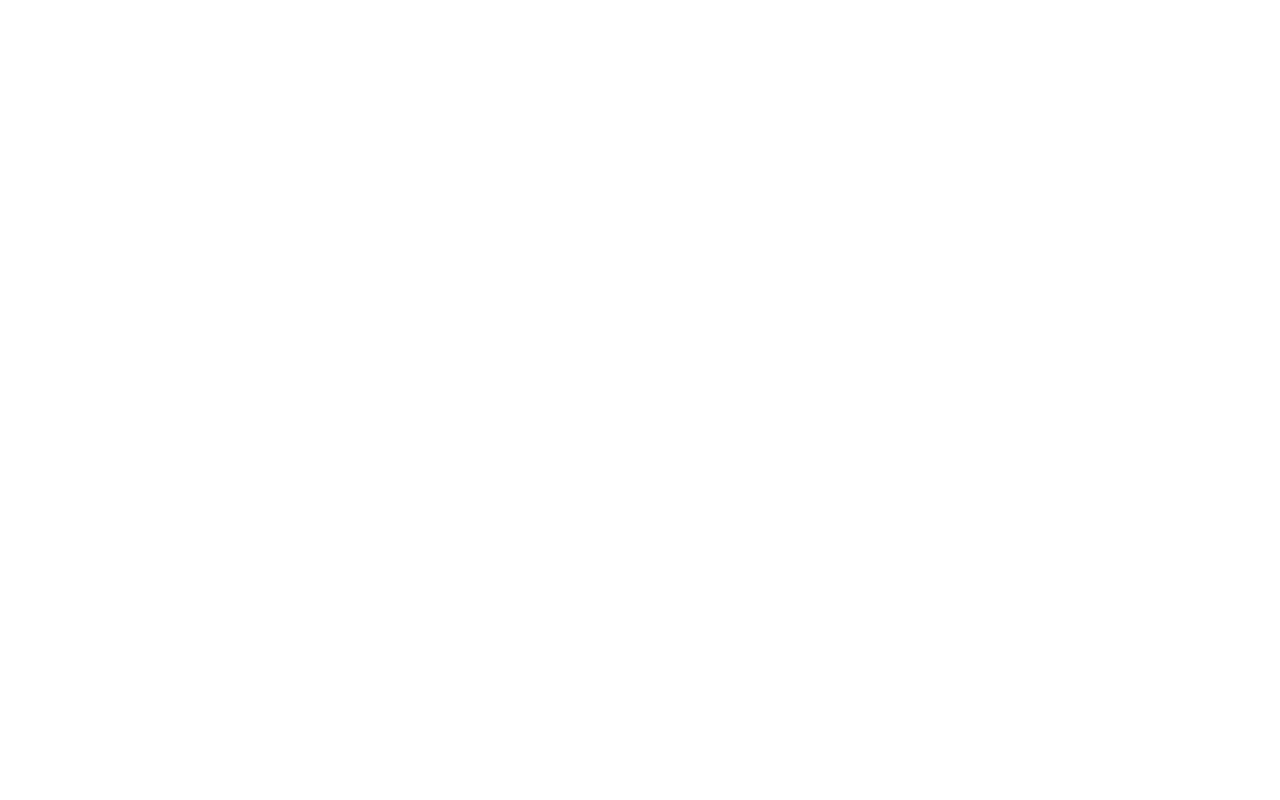
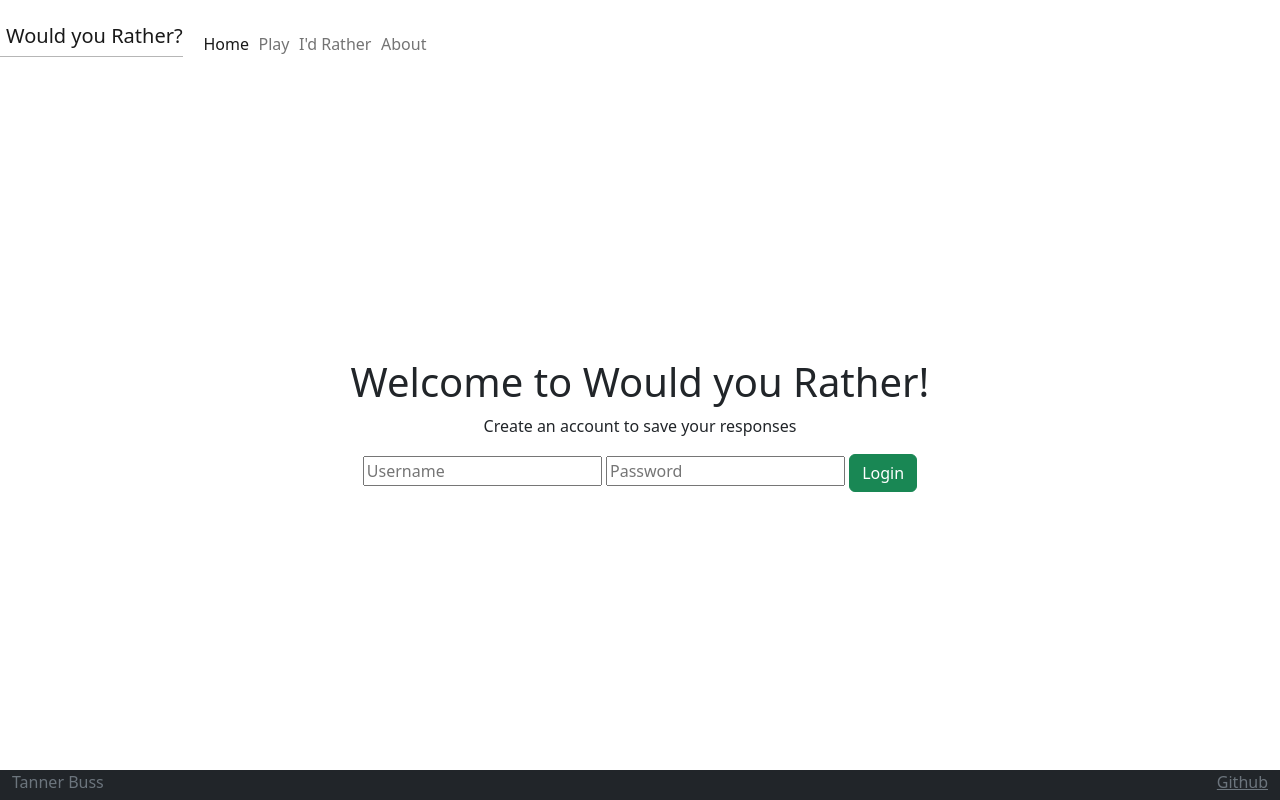
Before and after one commit to Tanman1712/startup, a plain HTML site: page index.html in a window 1280 px wide. Drawn offline with nearby package versions, Linux system fonts and the light colour scheme.

Commit message:
turns out I didn't git add

```diff
--- /dev/null
+++ b/index.css
@@ -0,0 +1,42 @@
+body {
+    display: flex;
+    flex-direction: column;
+    min-width: 375px;
+}
+
+header {
+    flex: 0 80px;
+}
+
+main {
+    flex: 1 calc(100vh - 110px);
+    display: flex;
+    flex-direction: column;
+    align-items: center;
+    justify-content: space-around;
+}
+
+footer {
+    flex: 0 30px;
+}
+
+menu {
+    flex: 1;
+    display: flex;
+    /* overwrite Bootstrap so the menu does not wrap */
+    flex-direction: row !important;
+    list-style: none;
+}
+
+.navbar-brand {
+    padding-left: 0.3em;
+    border-bottom: solid rgb(182, 182, 182) thin;
+}
+
+menu .nav-item {
+    padding: 0 0.3em;
+}
+
+footer a {
+    float: right;
+}
--- a/index.html
+++ b/index.html
@@ -1 +1,65 @@
 <!DOCTYPE html>
+<html lang="en">
+  <head>
+    <meta charset="UTF-8" />
+    <!-- Tell browsers not to scale the viewport automatically -->
+    <meta name="viewport" content="width=device-width, initial-scale=1.0" />
+    <title>Would you Rather</title>
+    <link rel="icon" href="favicon.ico" />
+
+    <link rel="stylesheet" href="index.css" />
+
+    <!-- Include bootstrap CSS framework -->
+    <link
+      href="https://cdn.jsdelivr.net/npm/bootstrap@5.2.2/dist/css/bootstrap.min.css"
+      rel="stylesheet"
+      integrity="sha384-Zenh87qX5JnK2Jl0vWa8Ck2rdkQ2Bzep5IDxbcnCeuOxjzrPF/et3URy9Bv1WTRi"
+      crossorigin="anonymous"
+    />
+  </head>
+
+  <body>
+    <header class="container-fluid">
+      <nav class="navbar fixed-top">
+        <a class="navbar-brand" href="#">Would you Rather?</a>
+        <menu class="navbar-nav">
+          <li class="nav-item">
+            <a class="nav-link active" href="index.html">Home</a>
+          </li>
+          <li class="nav-item">
+            <a class="nav-link" href="play.html">Play</a>
+          </li>
+          <li class="nav-item">
+            <a class="nav-link" href="rather.html">I'd Rather</a>
+          </li>
+          <li class="nav-item">
+            <a class="nav-link" href="about.html">About</a>
+          </li>
+        </menu>
+      </nav>
+    </header>
+
+    <main class="container-fluid text-center">
+      <div>
+        <h1>Welcome to Would you Rather!</h1>
+        <p>Create an account to save your responses</p>
+        <form method="get" action="play.html">
+          <input type="text" id="username" placeholder="Username" />
+          <input type="text" id="password" placeholder="Password" />
+          <button type="submit" class="btn btn-success">Login</button>
+        </form>
+      </div>
+    </main>
+
+    <footer class="bg-dark text-dark text-muted">
+      <div class="container-fluid">
+        <span class="text-reset">Tanner Buss</span>
+        <a
+          class="text-reset"
+          href="https://github.com/Tanman1712/startup.git"
+          >Github</a
+        >
+      </div>
+    </footer>
+  </body>
+</html>
```
